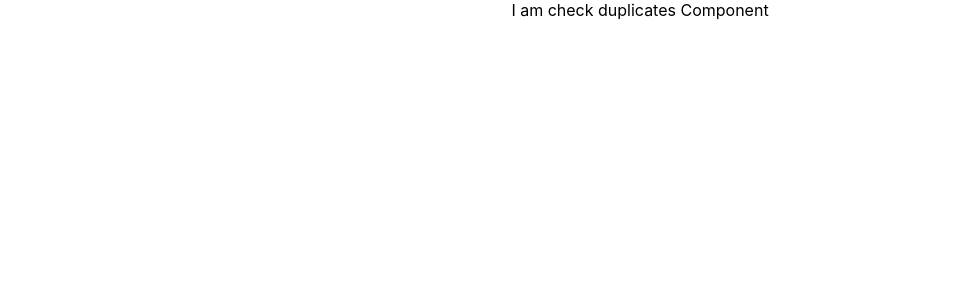
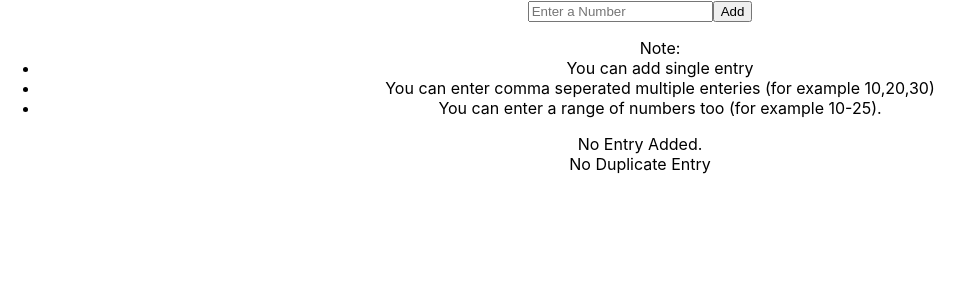
Before and after one commit to devanSAGA/BMS-Test, a React (Create React App) app: page /BMS-Test/assignment1 in a window 1280 px wide. Shown: the top 300 px of the page, without its empty margins (0-973 px from the left). Built offline with nearby package versions, Linux system fonts and the light colour scheme.

Commit message:
Task1 Completed.

```diff
--- a/src/components/CheckDuplicates.js
+++ b/src/components/CheckDuplicates.js
@@ -1,7 +1,137 @@
-import React from "react";
+import React, { Component } from "react";
 
-const CheckDuplicates = () => {
-  return <div>I am check duplicates Component</div>;
-};
+class CheckDuplicates extends Component {
+  state = {
+    input: "",
+    duplicateEnteries: [],
+    enteries: [],
+    error: ""
+  };
+
+  changeInput = event => {
+    let value = event.target.value;
+    this.setState({
+      input: value
+    });
+  };
+
+  addEntry = () => {
+    let inputString = this.state.input.trim();
+    let inputValues = inputString.split(",");
+
+    let isInvalidInputFound = false;
+    let newEntries = [];
+
+    for (let input of inputValues) {
+      let trimmedInput = input.trim();
+      if (this.validateInput(trimmedInput)) {
+        let hasRange = trimmedInput.includes("-") ? true : false;
+        if (hasRange) {
+          let [lowerLimit, upperLimit] = trimmedInput.split("-");
+          lowerLimit = parseInt(lowerLimit);
+          upperLimit = parseInt(upperLimit);
+          for (let start = lowerLimit; start <= upperLimit; start++) {
+            newEntries.push(start);
+          }
+        } else {
+          newEntries.push(parseInt(trimmedInput));
+        }
+      } else {
+        isInvalidInputFound = true;
+        break;
+      }
+    }
+
+    if (!isInvalidInputFound) {
+      this.processEntry(newEntries);
+    }
+
+    this.setState({
+      input: ""
+    });
+  };
+
+  processEntry = newEntries => {
+    let { enteries, duplicateEnteries } = this.state;
+    for (let entry of newEntries) {
+      if (!enteries.includes(entry)) {
+        enteries = [...enteries, entry];
+      } else {
+        if (!duplicateEnteries.includes(entry)) {
+          duplicateEnteries = [...duplicateEnteries, entry];
+        }
+      }
+    }
+    enteries.sort((a, b) => (a < b ? -1 : 1));
+    duplicateEnteries.sort((a, b) => (a < b ? -1 : 1));
+
+    this.setState({
+      enteries,
+      duplicateEnteries
+    });
+  };
+
+  validateInput = input => {
+    let isInputValid = true;
+    let error = "";
+
+    if (input.includes("-")) {
+      const rangeInputs = input.split("-");
+      if (rangeInputs.length !== 2) {
+        error =
+          "Please enter valid Range. it should be in the format number1-number2";
+      } else if (isNaN(rangeInputs[0]) || isNaN(rangeInputs[1])) {
+        error = "Please enter number as input.";
+      } else if (parseInt(rangeInputs[0]) > parseInt(rangeInputs[1])) {
+        error = "Please add valid Range.";
+      }
+    } else if (isNaN(input)) {
+      error = "Please enter number as input.";
+    }
+
+    if (error) {
+      isInputValid = false;
+    }
+    this.setState({
+      error
+    });
+    return isInputValid;
+  };
+
+  render() {
+    const { input, duplicateEnteries, enteries, error } = this.state;
+    return (
+      <div>
+        <div>
+          <input
+            type="text"
+            placeholder="Enter a Number"
+            value={input}
+            onChange={this.changeInput}
+          />
+          <button onClick={this.addEntry}>Add</button>
+        </div>
+        {error ? <div>{error}</div> : null}
+        <ul>
+          Note:
+          <li>You can add single entry</li>
+          <li>
+            You can enter comma seperated multiple enteries (for example
+            10,20,30)
+          </li>
+          <li>You can enter a range of numbers too (for example 10-25).</li>
+        </ul>
+        <div>
+          <div>{enteries.length ? enteries.join(",") : "No Entry Added."}</div>
+          <div>
+            {duplicateEnteries.length
+              ? duplicateEnteries.join(",")
+              : "No Duplicate Entry"}
+          </div>
+        </div>
+      </div>
+    );
+  }
+}
 
 export default CheckDuplicates;
```
